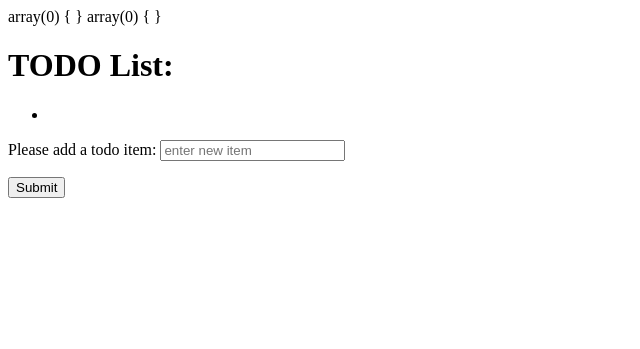
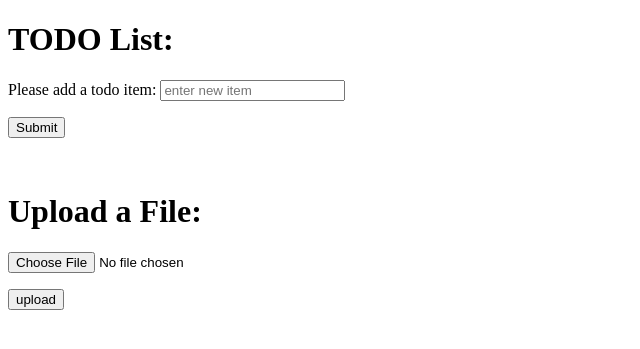
Before and after one commit to mikejaime/web_todo_list, a PHP site: page /todo_list.php in a window 1280 px wide. Shown: the top 349 px of the page, without its empty margins (0-640 px from the left). Run offline with PHP 8.4, Linux system fonts and the light colour scheme.

Commit message:
added the ability to upload a file and merge its todo items with the existing list.txt

```diff
--- a/public/todo_list.php
+++ b/public/todo_list.php
@@ -1,23 +1,28 @@
-<!DOCTYPE html>
-<html>
-<head>
-	<title>TODO List</title>
-</head>
-<body>
 <?php
-		var_dump($_GET);
-		var_dump($_POST);
+// var_dump($_GET);
+// var_dump($_POST);
+// var_dump($_FILES);
 
 $filename = "data/list.txt";
+$todo_list = read_file($filename);
 
+// determines if POST is empty and assigns result to variable
+$empty_check = empty($_POST);
+
+// Read File & explode to array
 function read_file($filename){
-		    $filesize  = filesize($filename);
+	$todo_array = [];
+	if (is_readable($filename) && filesize($filename) > 0){
+	    $filesize = filesize($filename);
 	    $handle = fopen($filename, "r");
 	    $file_contents = fread($handle, $filesize);
+	    $todo_array = explode(PHP_EOL, $file_contents);
 	    fclose($handle);
-		    return $file_contents;
+		}
+	return $todo_array;
 }
 
+// Save File - implode array back to string
 function save_file($todo_list, $filename){
 	if (is_writeable($filename)){
 		$todo_string = implode(PHP_EOL, $todo_list);
@@ -27,67 +32,65 @@
 		return;
 	}
 }
-	?>
-	<h1>TODO List:</h1>
-	<ul>
-		<?php
-			// assigns the file contents/string to a variable
-			$file_contents = read_file($filename);
 
-			// explodes the string into an array and assigns it to variable
-	        $todo_list = explode(PHP_EOL, $file_contents);
+// Remove Todo Item
+if (isset($_GET['remove_index'])) {
+	$remove_index = $_GET['remove_index'];
+	unset($todo_list[$remove_index]);
+	save_file($todo_list, $filename);
+}
 
-
-	        // determines if POST is empty and assigns result to variable
-	        $empty_check = empty($_POST);
-
-	        // if the variable is not empty, asks it to execute
+// Add New Item
 if (!$empty_check) {
 	$new_item = $_POST['add_new_item']; // takes the input of POST name/$key and assigns it to variable
 	$todo_list[] = $new_item;
 	save_file($todo_list, $filename);
 }
 
+// UPLOAD FILE
+// Verify there were uploaded files and no errors
+if (count($_FILES) > 0 && $_FILES['file1']['error'] == 0) {
+    // Set the destination directory for uploads
+    $upload_dir = '/vagrant/sites/todo.dev/public/uploads/';
+    // Grab the filename from the uploaded file by using basename
+    $up_filename = basename($_FILES['file1']['name']);
+    // Create the saved filename using the file's original name and our upload directory
+    $saved_filename = $upload_dir . $up_filename;
+    // Move the file from the temp location to our uploads directory
+    move_uploaded_file($_FILES['file1']['tmp_name'], $saved_filename);
+    // load the new list
+    $uploaded_list = read_file($saved_filename);
 
+    // merge
+    $todo_list = array_merge($todo_list, $uploaded_list);
 
-
-
-			// foreach($_POST as $key => $value) {
-		 //        echo "<p>{$key} => ${value}</p>";
-		 //    }
-
-			foreach ($todo_list as $todo_item) {
-				echo "<li>$todo_item</li>\n";
+    save_file($todo_list, $filename);
 }
 
-			// for ($i = 0; $i < $length; $i++) {
-			// 	echo "<li>$list_items[$i]</li>\n";
-			// }
+// SAVE FILE LINK: Check if we saved a file
+if (isset($saved_filename)) {
+    // If we did, show a link to the uploaded file
+    echo "<p>You can download your file <a href='/uploads/{$up_filename}'>here</a>.</p>";
+}
+?>
 
+<!DOCTYPE html>
+<html>
+<head>
+	<title>TODO List</title>
+</head>
+<body>
 
-//load file
-
-// add new item to file if it exists
-
-// save the file
-
-	        // // #5
-	        // if (isset($_GET['removeIndex'])) {
-	        // 	 . $_GET['removeIndex'] . ;
-	        // }
-
-	        // foreach($item as $items) {
-	        // 	echo  "<li>{$item} <a href=\"sample_post.php?removeIndex+{$key}\">Remove Item</a>"
-	        // }
+	<h1>TODO List:</h1>
+	<ul>
+		<?php
+		// list each item in the file on the web browser
+		foreach ($todo_list as $index => $todo_item) {
+			echo "<li>$todo_item <a href=\"todo_list.php?remove_index={$index}\">remove</a></li>";
+		}
 		?>
 	</ul>
-	<!-- <h1>TODO List:</h1>
-	<ul>
-		<li>Pick-up dry cleaning</li>
-		<li>Feed the dogs</li>
-		<li>Go buy groceries</li>
-	</ul> -->
-	<form method="POST" action="">
+	<form method="POST" action="/todo_list.php">
         <p>
             <label for="add_item">Please add a todo item:</label>
             <input id="add_item" name="add_new_item" type="text" placeholder="enter new item">
@@ -96,5 +99,16 @@
             <input type=submit name=”submit”>
         </p>
     </form>
+    <br>
+    <h1>Upload a File:</h1>
+    <form method="POST" enctype="multipart/form-data" action="/todo_list.php">
+	    <p>
+	        <label for="file1"></label>
+	        <input type="file" id="file1" name="file1">
+	    </p>
+	    <p>
+	        <input type="submit" value="upload">
+	    </p>
+	</form>
 </body>
 </html>
```
Lines whose indentation alone changed are shown as unchanged.
